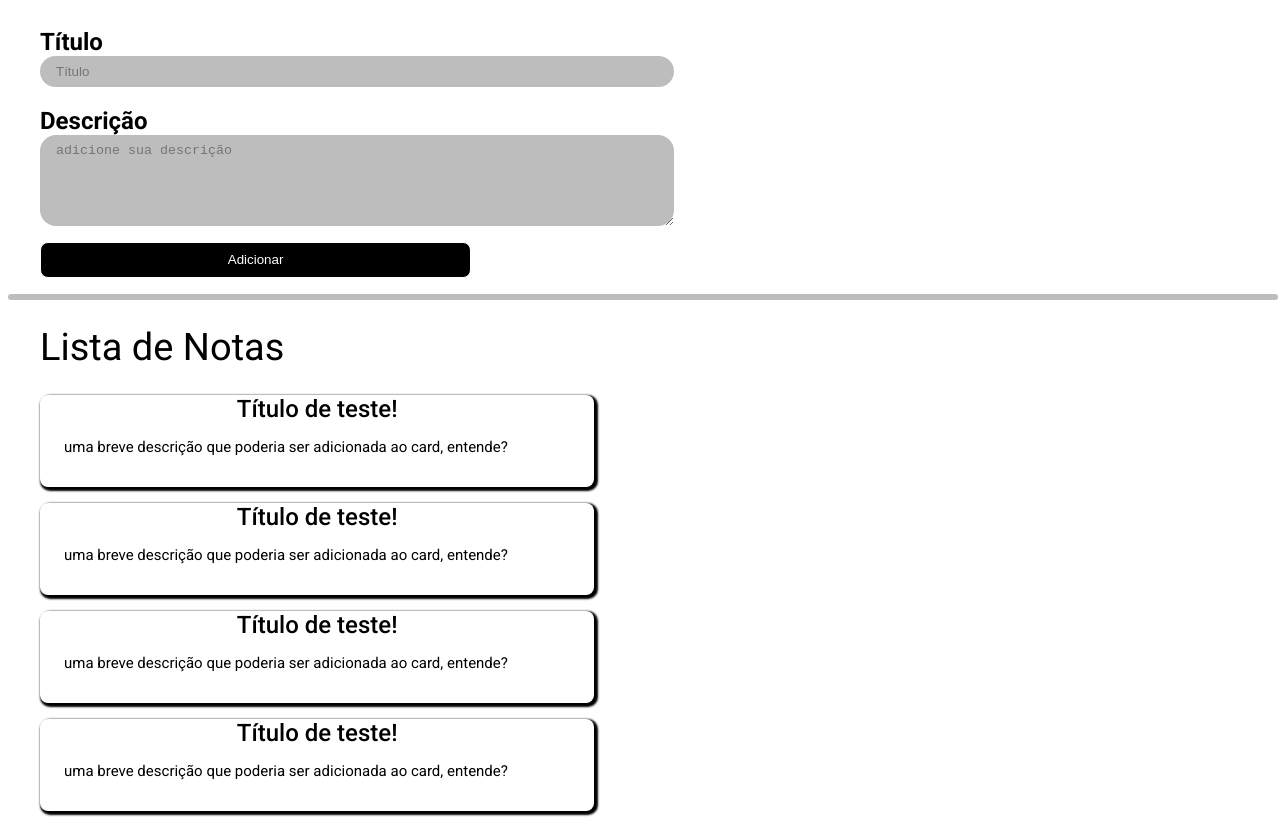
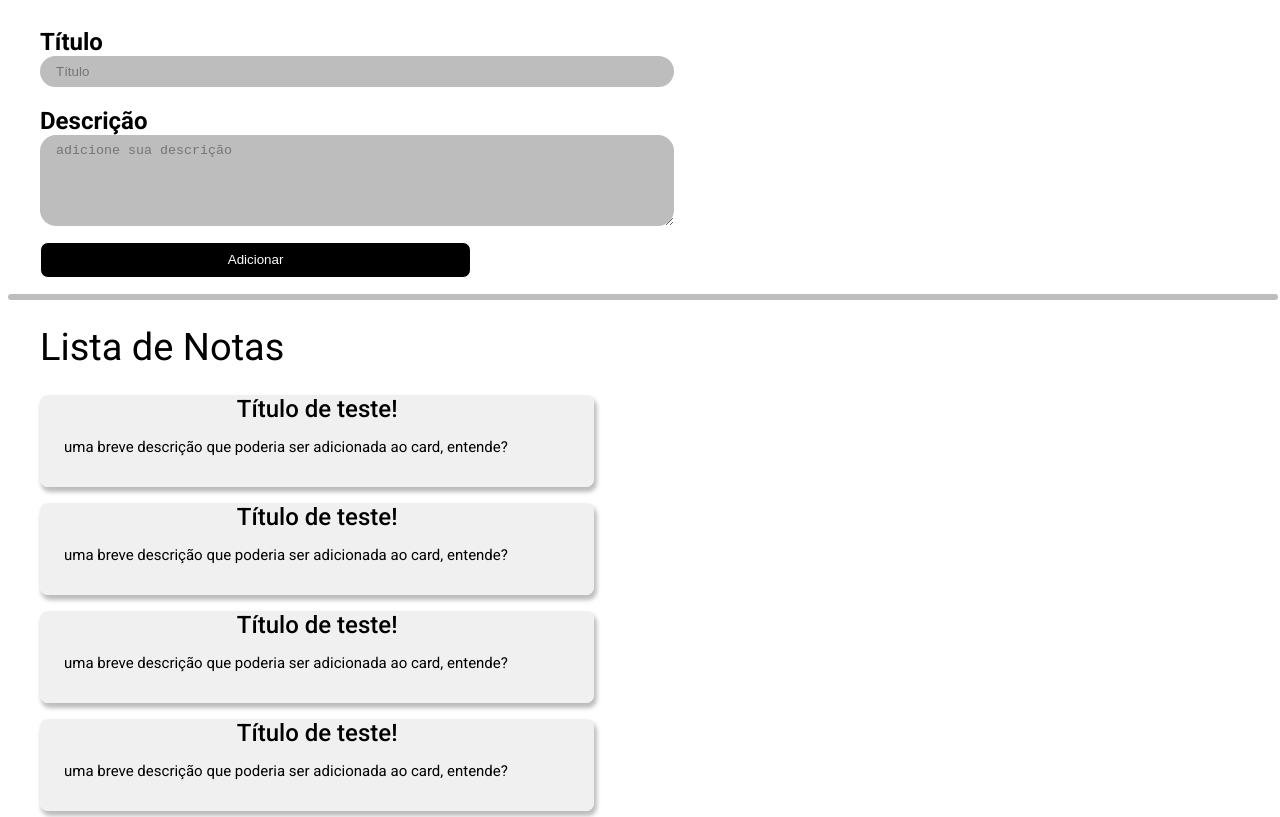
Before and after one commit to luisricarte/react-basic-study, a React (Create React App) app in the folder notes/: page / in a window 1280 px wide. Shown: the top 817 px of the page. Built offline with nearby package versions, Linux system fonts and the light colour scheme.

Commit message:
adicionando estilizacao dos cards

```diff
--- a/notes/src/Components/Note/styles.css
+++ b/notes/src/Components/Note/styles.css
@@ -1,12 +1,17 @@
 .cardContainer{
     display: grid;
     border-radius: 8px;
-    box-shadow: 2px 2px 2px 2px ;
+    box-shadow: 2px 4px 4px 1px #bdbdbd ;
     width: 45%;
+    transition: transform 0.3s ease;
     height: auto;
     margin-bottom: 1rem;
     padding-bottom: 1rem;
-
+    background-color: #eeeeeedc;
+}
+.cardContainer:hover {
+    transform: translateY(-5px);
+    box-shadow: 6px 8px 12px 4px #bdbdbd;
 }
 .cardTitle{
     font-size: 24px;
```
